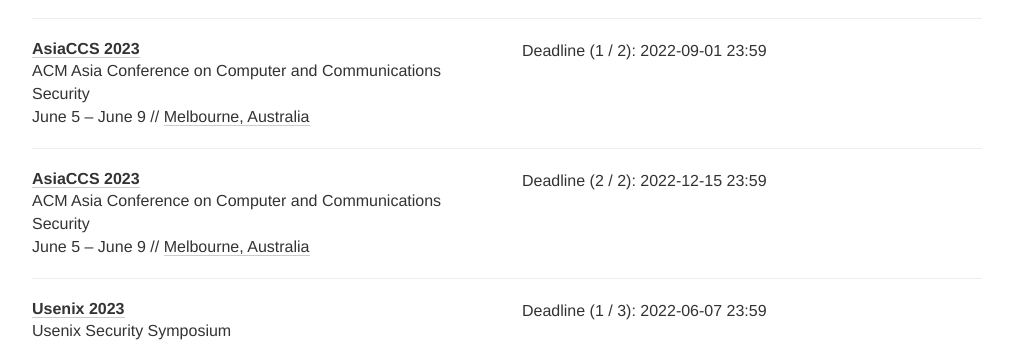
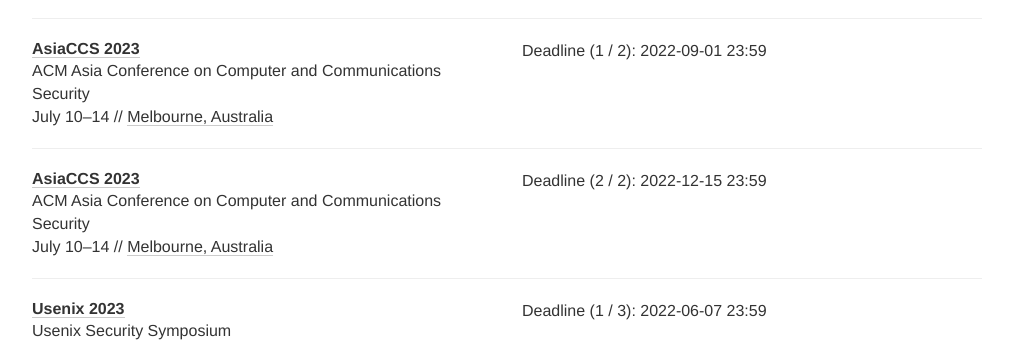
Before and after one commit to sec-deadlines/sec-deadlines.github.io, a Jekyll site: the page built from index.html, in a window 1280 px wide and 900 px high, scrolled down 936 px. Shown: the part 152-497 px from the top of the window, without its empty margins (133-1146 px from the left). Built offline with Jekyll 4.4.1, drawn with Linux system fonts in a browser that asks for light colours; nearby versions of some CDN libraries; comment, search, counter and statistics services are not loaded.

Commit message:
Update conference date

```diff
--- a/_data/conferences.yml
+++ b/_data/conferences.yml
@@ -49,7 +49,7 @@
   deadline:
     - "2022-09-01 23:59"
     - "2022-12-15 23:59"
-  date: "June 5 - June 9"
+  date: "July 10-14"
   place: Melbourne, Australia
   tags: [SEC, PRIV, CONF]
 
```
